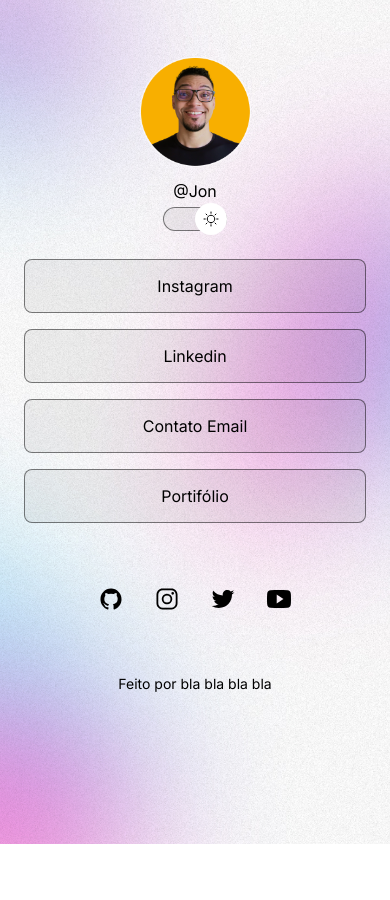
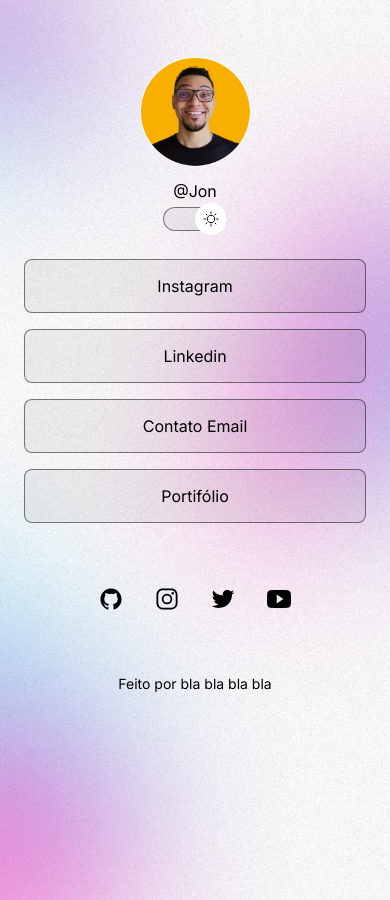
Before and after one commit to httjon/DevLinks, a plain HTML site: page index.html in a window 390 px wide. Before the commit the page ends 844 px from the top, so only its background shows below. Drawn offline with nearby package versions, Linux system fonts and the light colour scheme.

```diff
--- a/style.css
+++ b/style.css
@@ -27,6 +27,7 @@
 
 body{
 background: var(--bg-url) top center/cover;
+min-height: 100vh
 }
 
 body *{
```
